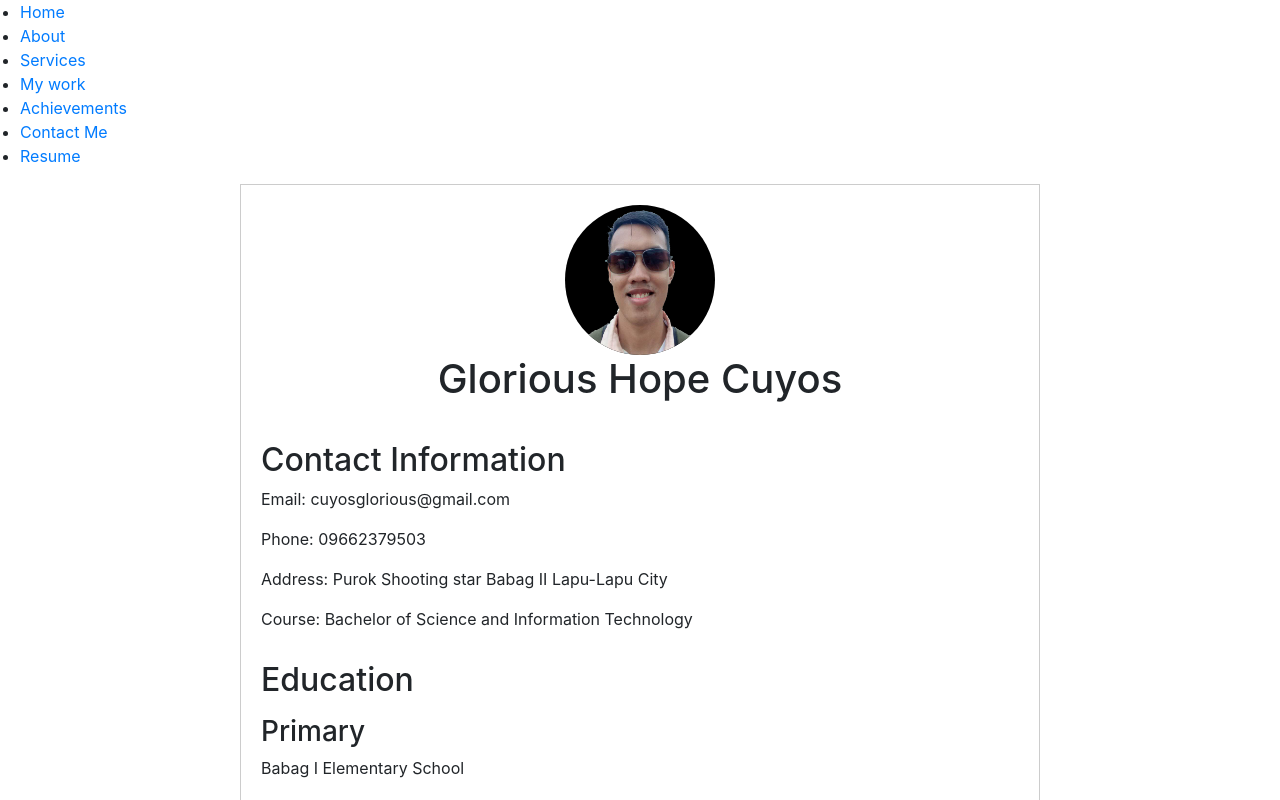
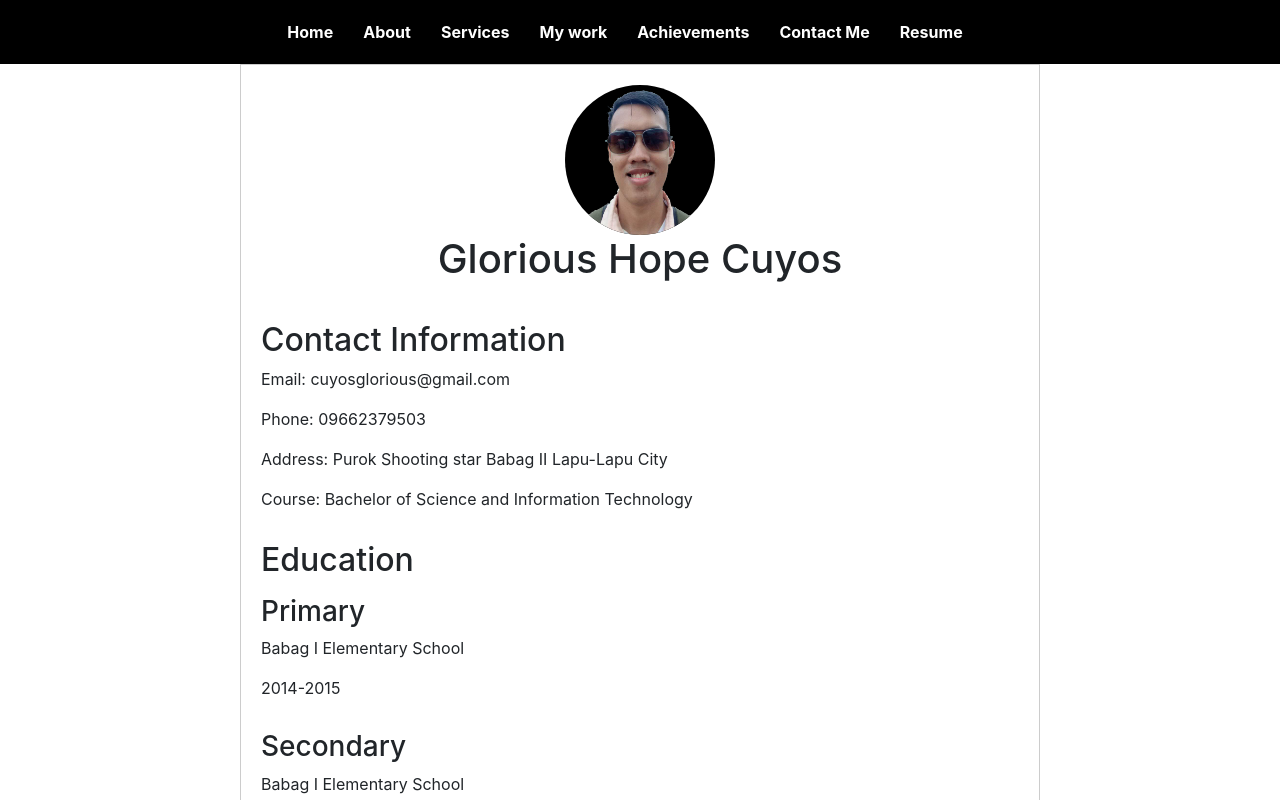
Before and after one commit to GloriousHopeGC/Portfolio, a Vue app: page /resume in a window 1280 px wide. Shown: the top 800 px of the page. Built offline with nearby package versions, Linux system fonts and the light colour scheme.

Commit message:
Update resume.vue

```diff
--- a/src/views/resume.vue
+++ b/src/views/resume.vue
@@ -150,4 +150,35 @@
     list-style-type: disc;
     padding-left: 20px;
   }
+header {
+  background-color: #000; /* Black background color */
+  padding: 20px; /* Increase padding for spacing */
+}
+
+nav ul {
+  list-style-type: none;
+  margin: 0;
+  padding: 0;
+  display: flex;
+  justify-content: center;
+}
+.background-img {
+  width: 612px;
+  height: 700px;
+}
+
+nav ul li {
+  display: inline;
+  margin-right: 30px; /* Increase margin for spacing */
+}
+
+nav ul li a {
+  text-decoration: none;
+  color: #fff; /* Text color */
+  font-weight: bold; /* Make text bold */
+}
+
+nav ul li a:hover {
+  color: #ccc; /* Hover color */
+}
   </style>
```
